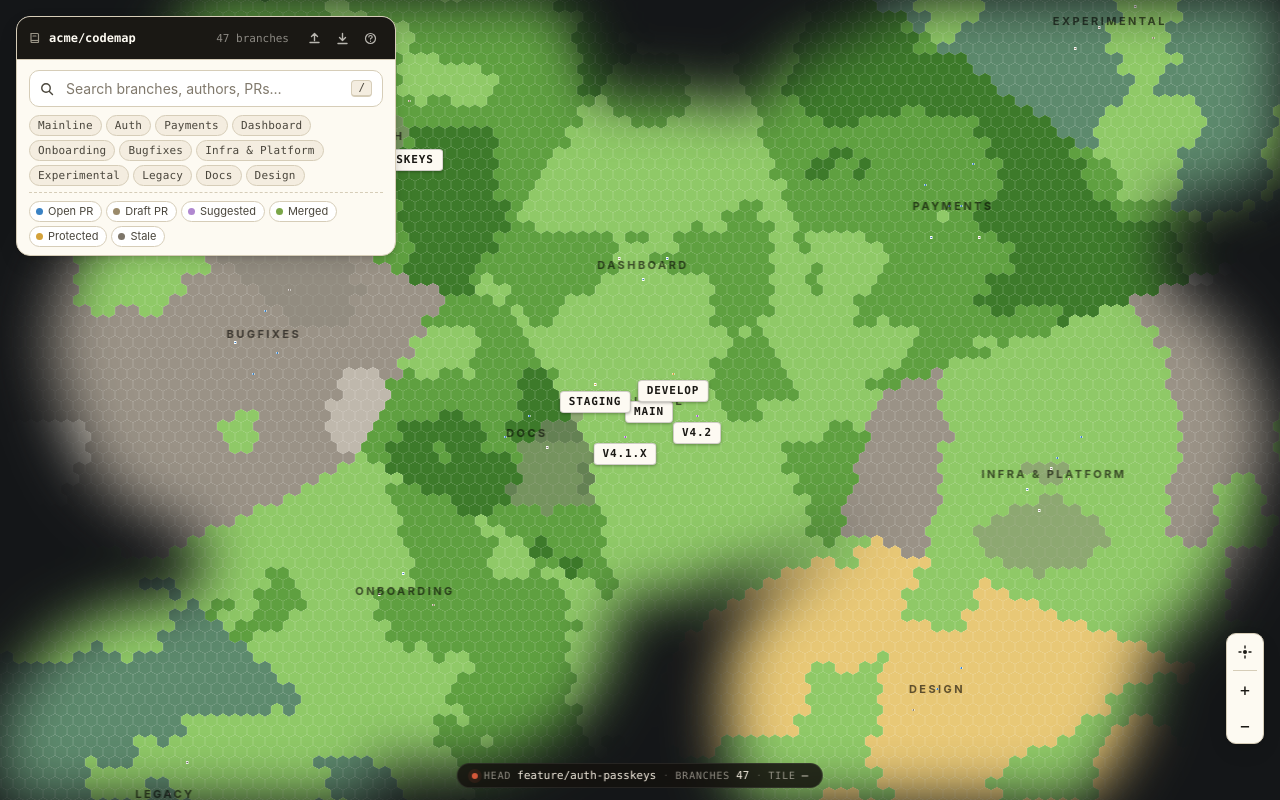
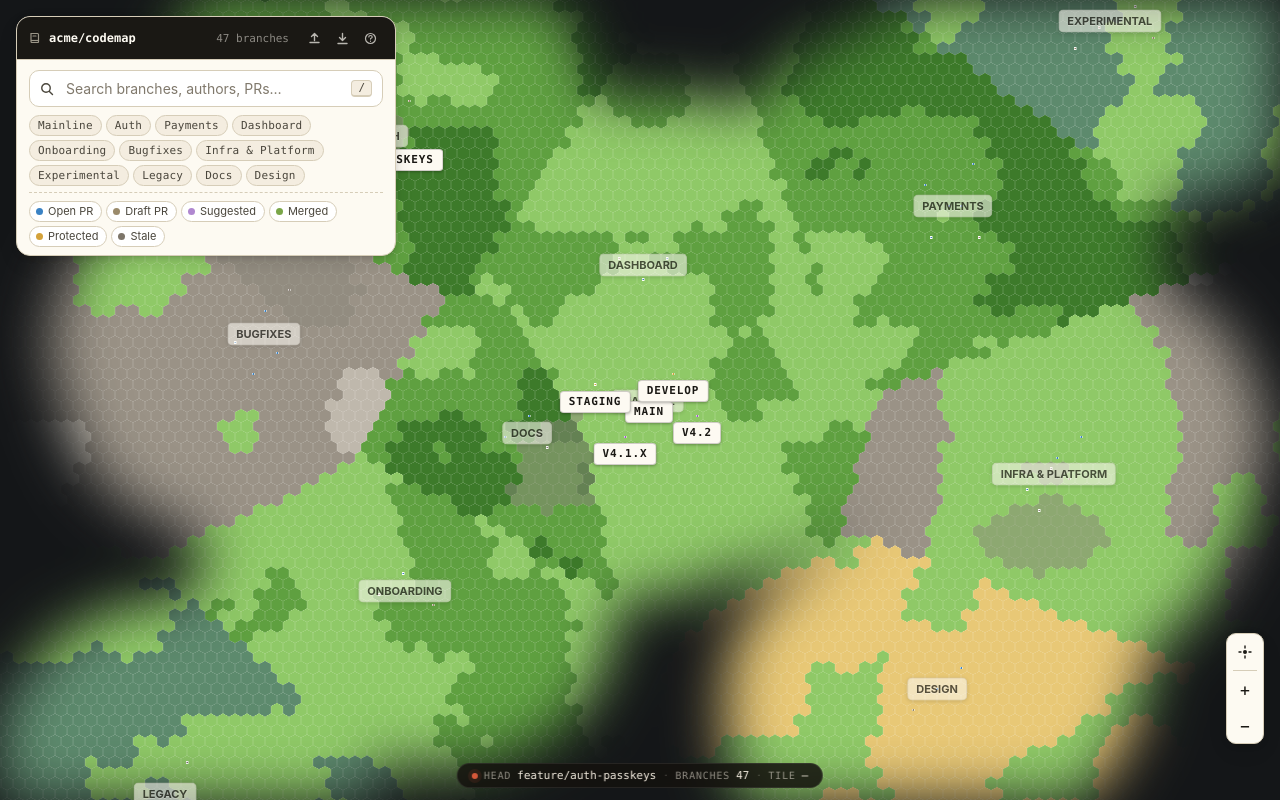
Before and after one commit to tarzain/codemap, a Next.js app: page / in a window 1280 px wide. Built offline with nearby package versions, Linux system fonts and the light colour scheme.

Commit message:
Improve map label readability

```diff
--- a/app/globals.css
+++ b/app/globals.css
@@ -661,19 +661,18 @@ body.cm-drop-active::after {
 .cm-region-label {
   position: absolute;
   transform: translate(-50%, -50%);
-  color: rgba(20, 18, 14, 0.78);
+  padding: 3px 8px 4px;
+  background: rgba(253, 250, 242, 0.68);
+  color: rgba(20, 18, 14, 0.82);
   font: 700 16px var(--sans);
-  letter-spacing: 0.22em;
+  letter-spacing: 0;
   text-transform: uppercase;
   white-space: nowrap;
+  border-radius: 5px;
+  border: 1px solid rgba(20, 18, 14, 0.1);
+  box-shadow: 0 1px 4px rgba(20, 18, 14, 0.16);
   pointer-events: none;
   user-select: none;
-  text-shadow:
-    -1px -1px 0 rgba(253, 250, 242, 0.6),
-     1px -1px 0 rgba(253, 250, 242, 0.6),
-    -1px  1px 0 rgba(253, 250, 242, 0.6),
-     1px  1px 0 rgba(253, 250, 242, 0.6),
-     0 1px 3px rgba(253, 250, 242, 0.5);
-  mix-blend-mode: multiply;
+  text-shadow: 0 1px 0 rgba(253, 250, 242, 0.4);
   transition: opacity 0.12s, font-size 0.12s;
 }
```
